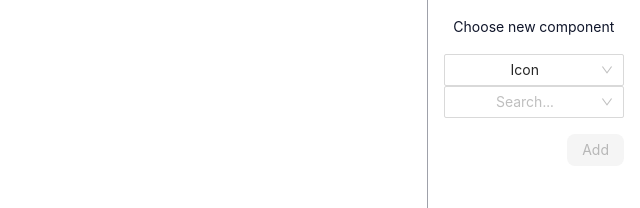
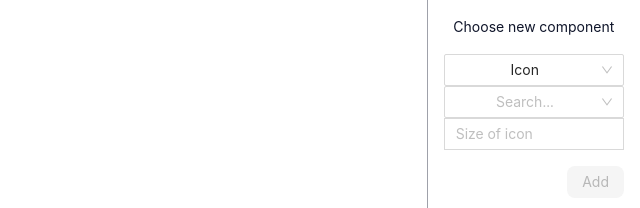
Before and after one commit to KrzysztofKrych/editor, a React (Create React App) app: page / in a window 1280 px wide. Shown: the top 208 px of the page, without its empty margins (640-1280 px from the left). Built offline with nearby package versions, Linux system fonts and the light colour scheme.

Commit message:
add font size to icon

```diff
--- a/src/components/ui/AddIconInformations.tsx
+++ b/src/components/ui/AddIconInformations.tsx
@@ -3,11 +3,11 @@ import { useEffect, useState } from 'react'
 import { useAppDispatch, useAppSelector } from '../../store'
 import { iconsSelector } from '../../store/icons/icons.reducer'
 import { setSelectedIconThunkAction } from '../../store/icons/icons.thunk'
-import { StyledSelect } from '../../styles/styled-components'
+import { StyledInput, StyledSelect } from '../../styles/styled-components'
 import { getSlicedArray } from '../../utils/helpers'
 
 export const AddIconInformations = () => {
-  const { icons } = useAppSelector(iconsSelector)
+  const { icons, selectedIcon } = useAppSelector(iconsSelector)
   const [filtredIcons, setFiltredIcons] = useState<string[]>([])
   const dispatch = useAppDispatch()
 
@@ -28,9 +28,10 @@ export const AddIconInformations = () => {
   }, [icons])
 
   return (
+    <>
       <StyledSelect
         onChange={(value) => {
-        dispatch(setSelectedIconThunkAction(value as string))
+          dispatch(setSelectedIconThunkAction({ ...selectedIcon, value: value as string }))
         }}
         onSearch={handleSearch}
         showSearch
@@ -42,5 +43,13 @@ export const AddIconInformations = () => {
           </Select.Option>
         ))}
       </StyledSelect>
+      <StyledInput
+        onChange={(event) =>
+          dispatch(setSelectedIconThunkAction({ ...selectedIcon, fontSize: Number(event.target.value) }))
+        }
+        type='number'
+        placeholder='Size of icon'
+      />
+    </>
   )
 }
--- a/src/components/views/Editor.tsx
+++ b/src/components/views/Editor.tsx
@@ -62,7 +62,7 @@ export const Editor = () => {
               handleUpdateMenuView(MenuType.EDIT)
             }}
           >
-            <Icon name={icon.value} />
+            <Icon style={{ fontSize: icon.fontSize }} name={icon.value} />
           </StyledDiv>
         </Draggable>
       ))}
--- a/src/components/views/EditorMenu.tsx
+++ b/src/components/views/EditorMenu.tsx
@@ -31,8 +31,9 @@ export const EditorMenu = () => {
         dispatch(addDraggableTextThunkAction({ ...DEFAULT_POSITION, value: selectedText, id: getUniqId() }))
         break
       }
+      // TODO CHECK IF POSSIBLE IS ADDING ICONS WITH DEFINED FONT SIZE
       case DraggableType.ICON: {
-        dispatch(addDraggableIconThunkAction({ ...DEFAULT_POSITION, value: selectedIcon, id: getUniqId() }))
+        dispatch(addDraggableIconThunkAction({ ...DEFAULT_POSITION, ...selectedIcon, id: getUniqId() }))
         break
       }
       case DraggableType.CONTAINER: {
@@ -75,7 +76,7 @@ export const EditorMenu = () => {
       case DraggableType.TEXT:
         return !selectedText
       case DraggableType.ICON:
-        return !selectedIcon
+        return !selectedIcon.value || !selectedIcon.fontSize
       case DraggableType.CONTAINER:
         return !newContainer.width || !newContainer.height
       default:
--- a/src/store/editor/interfaces.ts
+++ b/src/store/editor/interfaces.ts
@@ -13,6 +13,7 @@ export interface DraggableText extends AbstractDraggable {
 
 export interface DraggableIcon extends AbstractDraggable {
   value: string
+  fontSize: number
 }
 
 export interface DraggableContainer extends AbstractDraggable {
--- a/src/store/icons/icons.reducer.ts
+++ b/src/store/icons/icons.reducer.ts
@@ -1,14 +1,18 @@
 import { createSlice, PayloadAction } from '@reduxjs/toolkit'
 import { RootState } from '..'
+import { Icon } from './interfaces'
 
 export interface IconsInitialState {
   icons: string[]
-  selectedIcon: string
+  selectedIcon: Icon
 }
 
 export const initialState: IconsInitialState = {
   icons: [],
-  selectedIcon: '',
+  selectedIcon: {
+    fontSize: 0,
+    value: '',
+  },
 }
 
 const reducerName = 'icons'
@@ -20,7 +24,7 @@ export const iconsSlice = createSlice({
     setIcons: (state, { payload }: PayloadAction<string[]>) => {
       state.icons = payload
     },
-    setSelectedIcon: (state, { payload }: PayloadAction<string>) => {
+    setSelectedIcon: (state, { payload }: PayloadAction<Icon>) => {
       state.selectedIcon = payload
     },
   },
--- a/src/store/icons/icons.thunk.ts
+++ b/src/store/icons/icons.thunk.ts
@@ -1,5 +1,6 @@
 import { AppThunk } from '..'
 import { setIcons, setSelectedIcon } from './icons.reducer'
+import { Icon } from './interfaces'
 
 export const setIconsThunkAction =
   (icons: string[]): AppThunk =>
@@ -8,7 +9,7 @@ export const setIconsThunkAction =
   }
 
 export const setSelectedIconThunkAction =
-  (icon: string): AppThunk =>
+  (icon: Icon): AppThunk =>
   async (dispatch) => {
     dispatch(setSelectedIcon(icon))
   }
--- /dev/null
+++ b/src/store/icons/interfaces.ts
@@ -0,0 +1,4 @@
+export interface Icon {
+  value: string
+  fontSize: number
+}
```
Lines whose indentation alone changed are shown as unchanged.
